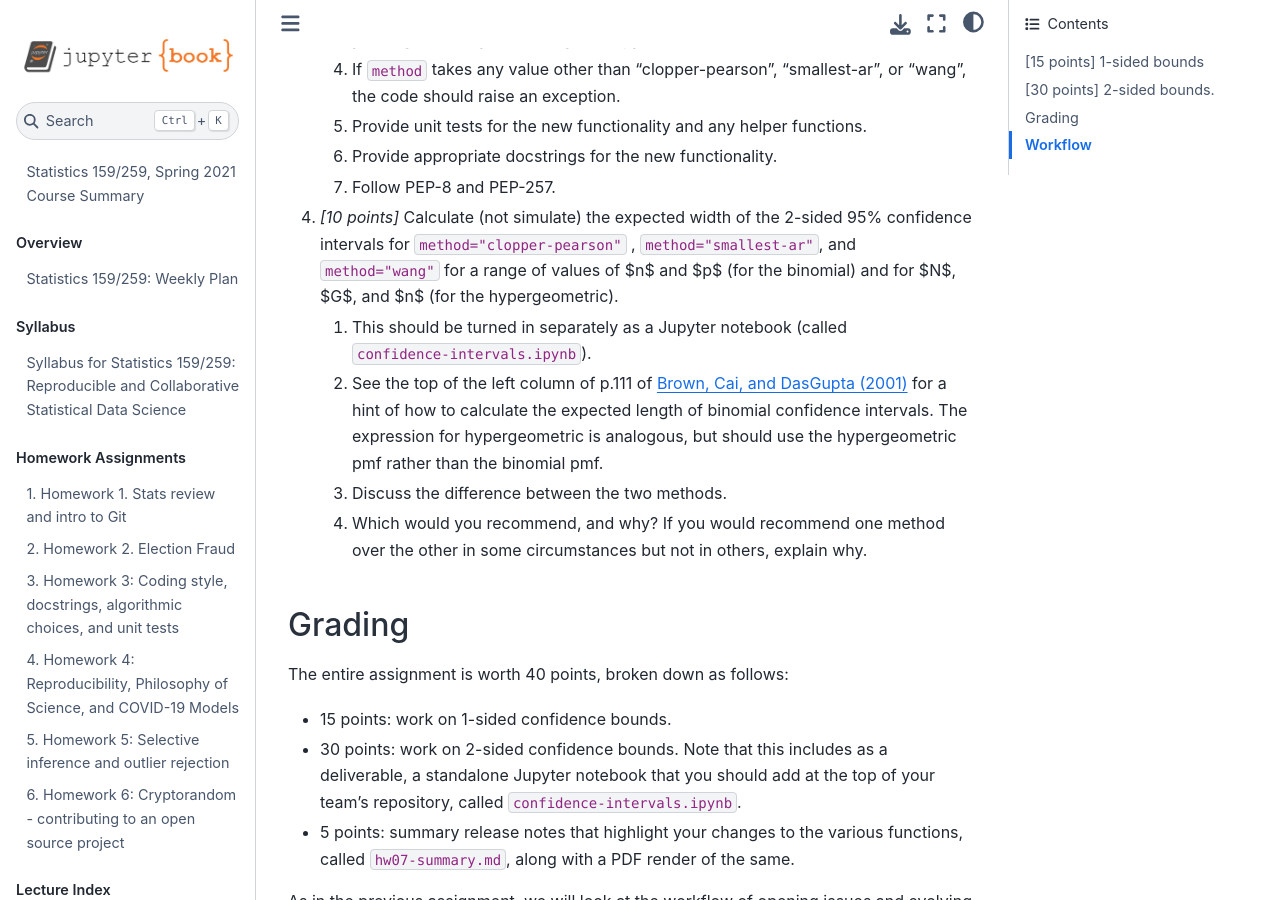
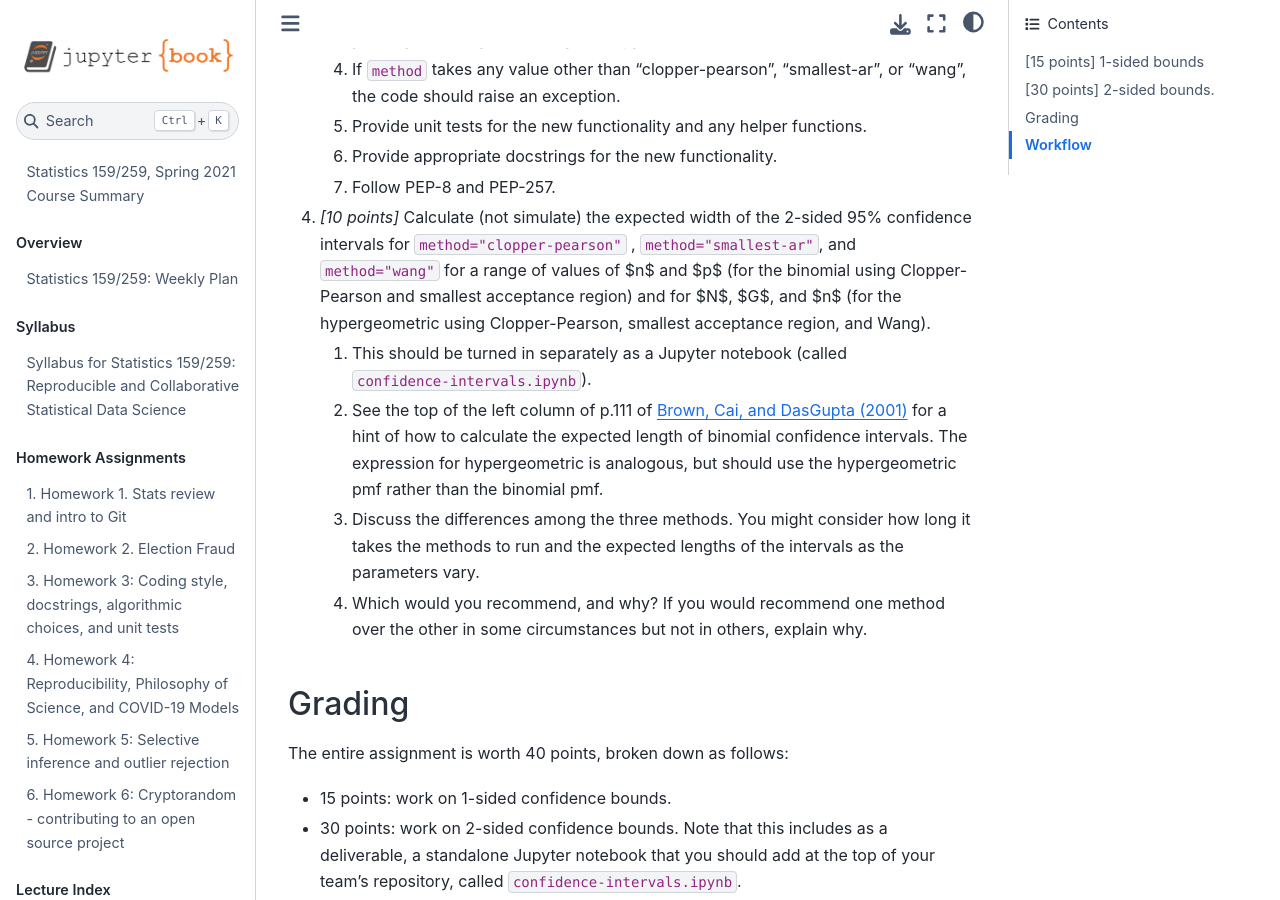
Before and after one commit to UCB-stat-159-s21/site, a Jupyter Book: the page built from Hw/hw07-permute-contrib.md, in a window 1280 px wide and 900 px high, scrolled down 2158 px. Built offline with Jupyter Book 1.0.4 settings and Sphinx 7.4.7 and the Sphinx Book theme 1.1.4, drawn with Linux system fonts in a browser that asks for light colours; pages that are not in the unit, such as notebooks, are missing from menus.

Commit message:
BUG: fix typo in HW07

```diff
--- a/Hw/hw07-permute-contrib.md
+++ b/Hw/hw07-permute-contrib.md
@@ -47,10 +47,10 @@ For both `binom_conf_interval` and `hypergeom_conf_interval`, test the 2-sided c
     7. Follow PEP-8 and PEP-257.
 
 1. _[10 points]_ Calculate (not simulate) the expected width of the 2-sided 95% confidence intervals for `method="clopper-pearson"` , `method="smallest-ar"`, and `method="wang"` for a range of values of
-$n$ and $p$ (for the binomial) and for $N$, $G$, and $n$ (for the hypergeometric).
+$n$ and $p$ (for the binomial using Clopper-Pearson and smallest acceptance region) and for $N$, $G$, and $n$ (for the hypergeometric using Clopper-Pearson, smallest acceptance region, and Wang).
     1. This should be turned in separately as a Jupyter notebook (called `confidence-intervals.ipynb`).
     2. See the top of the left column of p.111 of [Brown, Cai, and DasGupta (2001)](https://www.jstor.org/stable/2676784?seq=1) for a hint of how to calculate the expected length of binomial confidence intervals. The expression for hypergeometric is analogous, but should use the hypergeometric pmf rather than the binomial pmf.
-    3. Discuss the difference between the two methods.
+    3. Discuss the differences among the three methods. You might consider how long it takes the methods to run and the expected lengths of the intervals as the parameters vary.
     4. Which would you recommend, and why? If you would recommend one method over the other in some circumstances but not in others, explain why.
 
 
```
